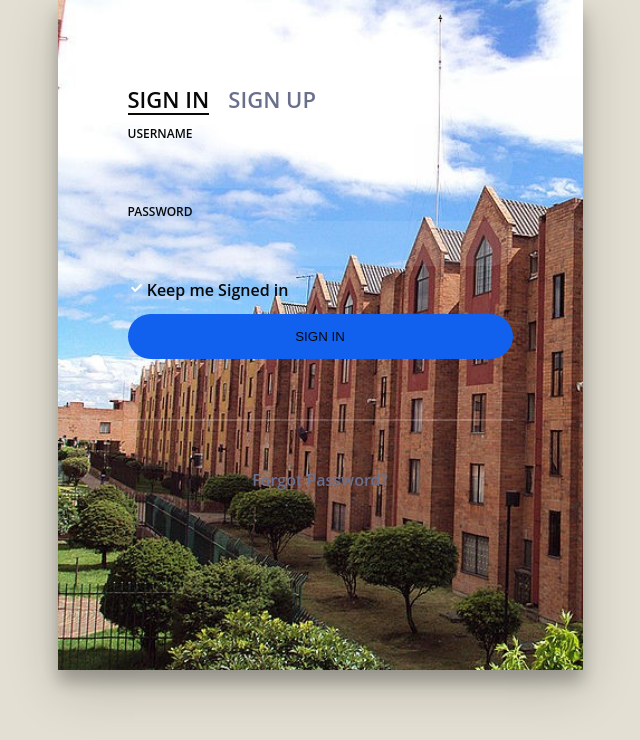
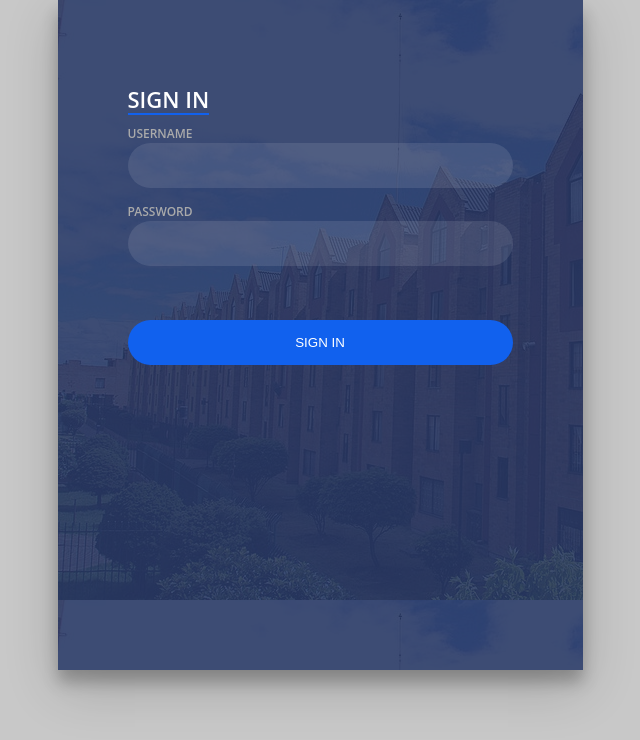
Before and after one commit to zgljac/C3_Proyect_Admin, a plain HTML site: page index.html in a window 1280 px wide. Shown: the whole page, without its empty margins (320-960 px from the left). Drawn offline with Linux system fonts and the light colour scheme.

Commit message:
actualizacion

```diff
--- a/CSS/index.css
+++ b/CSS/index.css
@@ -1,7 +1,8 @@
-body{
+
+ body{
   margin:0;
   color:#6a6f8c;
-  background:#E3DFD2;
+  background:#c8c8c8;
   font:600 16px/18px 'Open Sans',sans-serif;
 }
 *,:after,:before{box-sizing:border-box}
@@ -16,7 +17,6 @@ a{color:inherit;text-decoration:none}
   min-height:670px;
   position:relative;
   background-image:url(../IMG/URBANIZACIO-CERRADA-1.jpg); no-repeat center;
-  background-size: cover;
   box-shadow:0 12px 15px 0 rgba(0,0,0,.24),0 17px 50px 0 rgba(0,0,0,.19);
 }
 .login-html{
@@ -24,7 +24,7 @@ a{color:inherit;text-decoration:none}
   height:100%;
   position:absolute;
   padding:90px 70px 50px 70px;
-  background:rgba(#E3DFD29);
+  background:rgba(40,57,101,.9);
 }
 .login-html .sign-in-htm,
 .login-html .sign-up-htm{
@@ -57,8 +57,8 @@ a{color:inherit;text-decoration:none}
 }
 .login-html .sign-in:checked + .tab,
 .login-html .sign-up:checked + .tab{
-  color:#080808;
-  border-color:#080808;
+  color:#fff;
+  border-color:#1161ee;
 }
 .login-form{
   min-height:345px;
@@ -73,7 +73,7 @@ a{color:inherit;text-decoration:none}
 .login-form .group .input,
 .login-form .group .button{
   width:100%;
-  color:#080808;
+  color:#fff;
   display:block;
 }
 .login-form .group .input,
@@ -88,7 +88,7 @@ a{color:inherit;text-decoration:none}
   -webkit-text-security:circle;
 }
 .login-form .group .label{
-  color:#080808;
+  color:#aaa;
   font-size:12px;
 }
 .login-form .group .button{
@@ -123,10 +123,10 @@ a{color:inherit;text-decoration:none}
   transform:scale(0) rotate(0);
 }
 .login-form .group .check:checked + label{
-  color:#080808;
+  color:#fff;
 }
 .login-form .group .check:checked + label .icon{
-  background:x|;
+  background:#1161ee;
 }
 .login-form .group .check:checked + label .icon:before{
   transform:scale(1) rotate(45deg);
@@ -149,7 +149,3 @@ a{color:inherit;text-decoration:none}
 .foot-lnk{
   text-align:center;
 }
-
-/* https://codepen.io/khadkamhn/pen/ZGvPLo/
-
- https://plantillas-gratis.net/2018/09/05/30-formularios-de-inicio-de-sesion-html5-y-css3-gratuitos-para-tu-sitio-web/ */
--- a/index.html
+++ b/index.html
@@ -13,7 +13,7 @@
 	<div class="login-wrap">
   <div class="login-html">
     <input id="tab-1" type="radio" name="tab" class="sign-in" checked><label for="tab-1" class="tab">Sign In</label>
-    <input id="tab-2" type="radio" name="tab" class="sign-up"><label for="tab-2" class="tab">Sign Up</label>
+    <input id="tab-2" type="radio" name="tab" class="sign-up"><label for="tab-2" class="tab"></label>
     <div class="login-form">
       <div class="sign-in-htm">
         <div class="group">
@@ -23,17 +23,23 @@
         <div class="group">
           <label for="pass" class="label">Password</label>
           <input id="pass" type="password" class="input" data-type="password">
-        </div>
-        <div class="group">
-          <input id="check" type="checkbox" class="check" checked>
-          <label for="check"><span class="icon"></span> Keep me Signed in</label>
-        </div>
+      <br>
+      <br>
+      <br>
         <div class="group">
           <input type="submit" class="button" value="Sign In">
         </div>
-        <div class="hr"></div>
+
+
+
+
+
+
+
+
+
         <div class="foot-lnk">
-          <a href="#forgot">Forgot Password?</a>
+          <a href="#forgot"></a>
         </div>
       </div>
       <div class="sign-up-htm">
```
Also changed, not shown: CSS/menu.css (+9 -0 lines), VISTAS/menu.html (+4 -1 lines), 1 other file.
